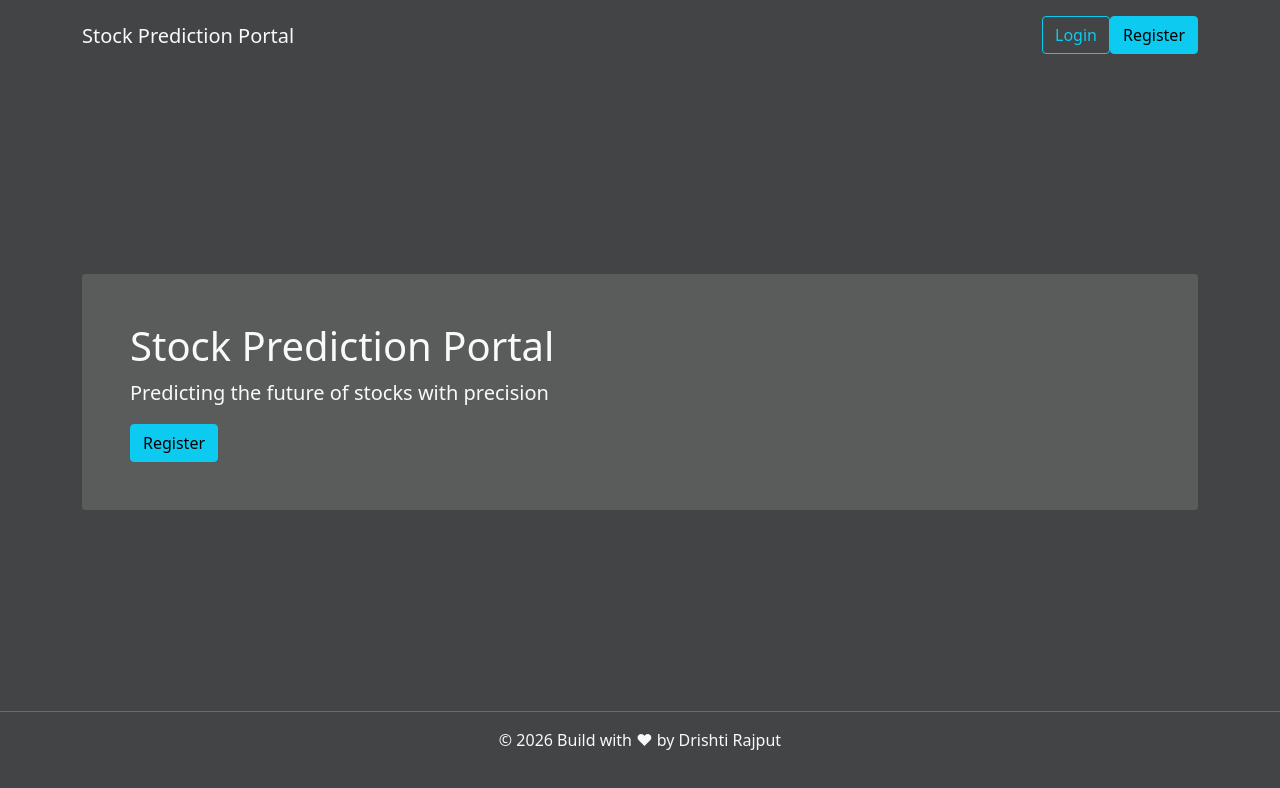
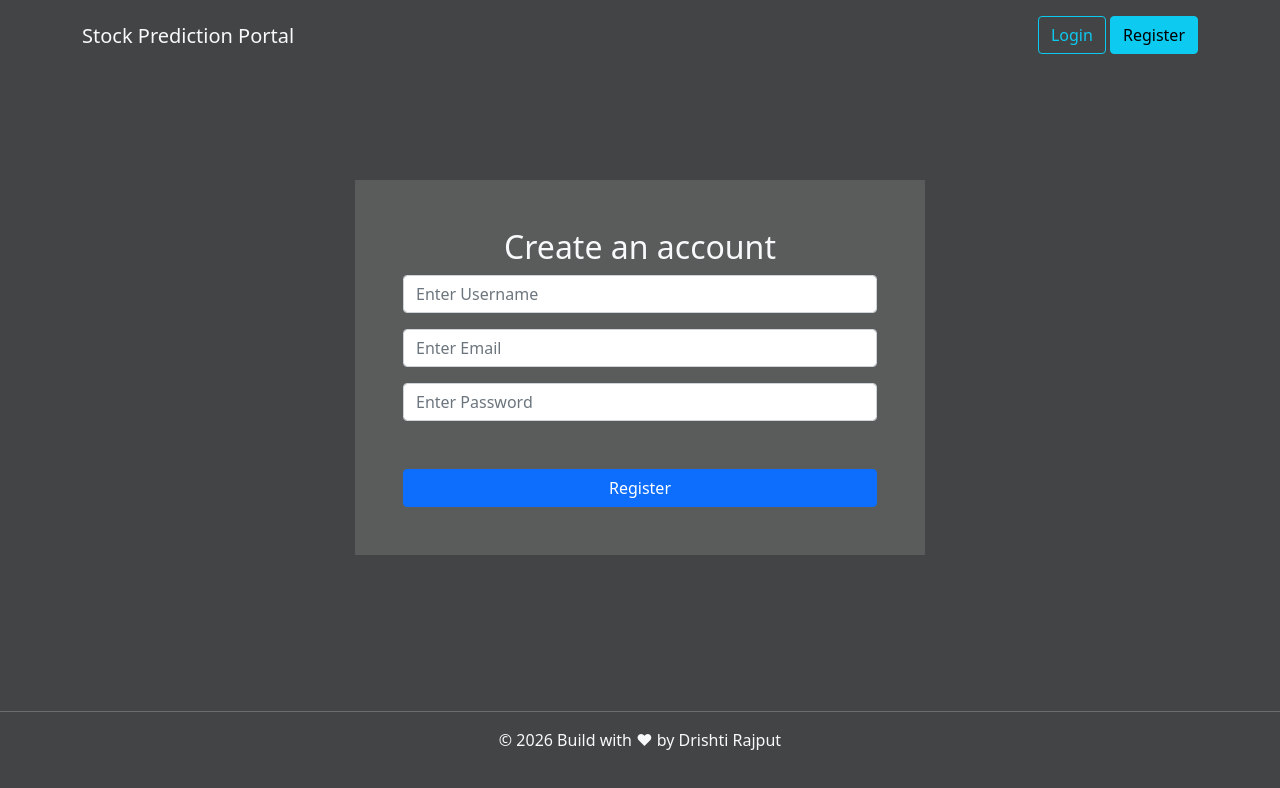
Before and after one commit to drishtirajput121-a11y/stock-prediction-portal, a React (Vite) app in the folder frontend-react/: page /register in a window 1280 px wide. Shown: the top 788 px of the page. Built offline with nearby package versions, Linux system fonts and the light colour scheme.

Commit message:
registration page

```diff
--- a/frontend-react/src/App.jsx
+++ b/frontend-react/src/App.jsx
@@ -3,14 +3,24 @@
 import Header from './components/Header'
 import Footer from './components/Footer'
 import Main from './components/Main'
+import Register from './components/Register'
+import { BrowserRouter as Router, Routes, Route, BrowserRouter } from 'react-router-dom'
+import Login from './components/Login'
 
 function App() {
 
   return (
     <>
-      <Header />
-      <Main />
-      <Footer />
+    <BrowserRouter>
+    <Header />
+    <Routes>
+      <Route path='/' element={<Main />} />
+      <Route path='/register' element={<Register />} />
+      <Route path='/login' element={<Login />} />
+    </Routes>
+    <Footer />
+    </BrowserRouter>
+
     </>
   )
 }
--- a/frontend-react/src/components/Button.jsx
+++ b/frontend-react/src/components/Button.jsx
@@ -1,9 +1,12 @@
 import React from 'react'
+import { Link } from 'react-router-dom'
 
 const Button = (props) => {
   return (
     <>
-        <a className={`btn ${props.class}`}href="">{props.text}</a>
+        <Link className={`btn ${props.class}`} to={props.to}>
+            {props.text}
+        </Link>
     </>
   )
 }
--- a/frontend-react/src/components/Header.jsx
+++ b/frontend-react/src/components/Header.jsx
@@ -1,15 +1,17 @@
 import React from 'react'
 import Button from './Button'
+import { Link } from 'react-router-dom'
 
 const Header = () => {
   return (
     <>
     <nav className='navbar container pt-3 pb-3 align-items-start'>
-        <a className ='navbar-brand text-light' href='#'>Stock Prediction Portal</a>
+        <Link className='navbar-brand text-light' to='/'>Stock Prediction Portal</Link>
 
         <div>
-            <Button text="Login" class = "btn btn-outline-info" />
-            <Button text="Register" class = "btn btn-info" />
+            <Button text="Login" class = "btn btn-outline-info" to="/login" />
+            &nbsp;
+            <Button text="Register" class = "btn btn-info" to="/register" />
         </div>
     </nav>
     </>
--- /dev/null
+++ b/frontend-react/src/components/Login.jsx
@@ -0,0 +1,9 @@
+import React from 'react'
+
+const Login = () => {
+  return (
+    <div>Login</div>
+  )
+}
+
+export default Login
--- a/frontend-react/src/components/Main.jsx
+++ b/frontend-react/src/components/Main.jsx
@@ -1,5 +1,7 @@
 import React from 'react'
 import Button from './Button'
+import Header from './Header'
+import Footer from './Footer'
 
 const Main = () => {
   return (
--- /dev/null
+++ b/frontend-react/src/components/Register.jsx
@@ -0,0 +1,67 @@
+import React,{useState} from 'react'
+import axios from 'axios'
+import { FontAwesomeIcon } from '@fortawesome/react-fontawesome'
+import { faSpinner } from '@fortawesome/free-solid-svg-icons'
+const Register = () => {
+  const [username, setUsername] = useState('')
+  const [email, setEmail] = useState('')
+  const [password, setPassword] = useState('')
+  const [errors, setErrors] = useState({})
+  const [success, setSuccess] = useState(false)
+  const [loading, setLoading] = useState(false)
+  const handledRegistration = async (e) => {
+    setLoading(true);
+    e.preventDefault();
+    console.log('test');
+  const userData = {
+    username,
+    email,
+    password
+  }
+  console.log(userData);
+  try{
+    const response = await axios.post('http://127.0.0.1:8000/api/v1/register/', userData)
+    console.log(response.data);
+    console.log('User registered successfully');
+    setErrors({});
+    setSuccess(true);
+  }catch(error){
+    setErrors(error.response.data);
+    console.log(error.response.data);
+  }finally{
+    setLoading(false);
+  }
+}
+  return (
+    <>
+    <div className='container'>
+      <div className='row justify-content-center align-items-center'>
+        <div className='col-md-6 bg-light-dark p-5' >
+          <h2 className='text-light text-center'>Create an account</h2>
+          <form onSubmit={handledRegistration}>
+            <div className='mb-3'>
+              <input type="text" className='form-control mb-3' placeholder='Enter Username' value={username} onChange={(e) => setUsername(e.target.value)} />
+            <small>{errors.username && <div className='text-danger'>{errors.username}</div>}</small>
+              </div>
+            <div className='mb-3'>
+                <input type="email" className='form-control mb-3' placeholder='Enter Email' value={email} onChange={(e) => setEmail(e.target.value)} />
+            </div>
+            <div className='3'>
+            <input type="password" className='form-control mb-5' placeholder='Enter Password' value={password} onChange={(e)=> setPassword(e.target.value)} />
+            <small>{errors.password && <div className='text-danger'>{errors.password}</div>}</small>
+            </div>
+            {success && <div className='alert alert-success'>Registration successful! You can now log in.</div>}
+            {loading ?(
+              <button className='btn btn-primary w-100' disabled> <FontAwesomeIcon icon={faSpinner} spin /> Please wait...</button>) :(
+              <button type='submit' className='btn btn-primary w-100'>Register</button>
+              )
+            }
+          </form>
+        </div>
+      </div>
+    </div>
+    </>
+  )
+}
+
+export default Register
```
Also changed, not shown: frontend-react/package.json (+8 -1 lines), 2 other files (tests, documents, lock files or other folders).
